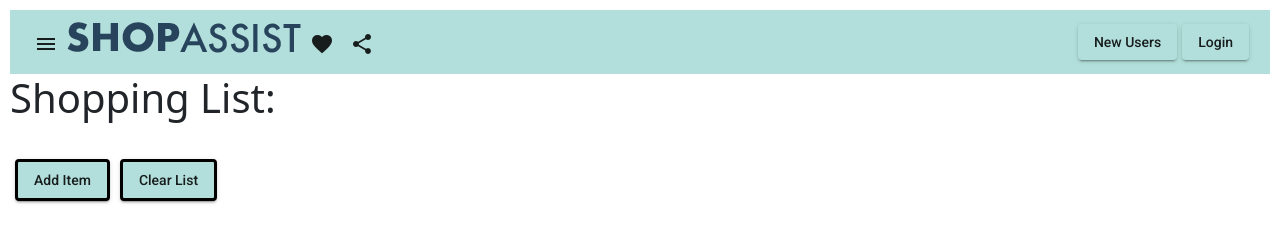
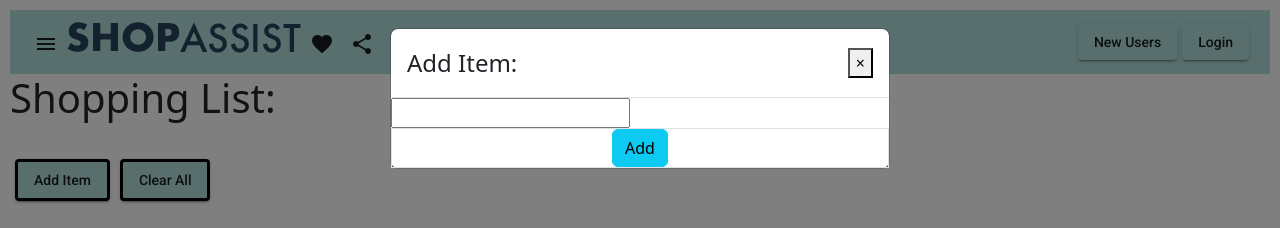
Before and after one commit to rallierod/Grocery-Cart2, an Angular app in the folder shopassitUI/: page /list in a window 1280 px wide. Both pictures are taken after a click on the button "Add Item". Shown: the top 228 px of the page. Built offline with nearby package versions, Linux system fonts and the light colour scheme; no server answers.

Commit message:
edit and clear list are complete

```diff
--- a/shopassitUI/src/app/list-item/list-item.component.html
+++ b/shopassitUI/src/app/list-item/list-item.component.html
@@ -1,8 +1,8 @@
 <h1>Shopping List:</h1>
 <br>
 <div>
-    <button mat-raised-button color="primary" class="border-button">Add Item</button>
-    <button mat-raised-button color="primary" class="border-button">Clear List</button>
+    <button mat-raised-button color="primary" class="border-button"  (click)="addListItem(listContent)">Add Item</button>
+    <button mat-raised-button color="primary" class="border-button" (click)="openClearAll(contentClearAll)">Clear All</button>
 </div>
 <br>
 <div>
@@ -10,3 +10,37 @@
         <div class="example-box" *ngFor="let listItem of list" cdkDrag>{{listItem}} <button (click)="onRemove(listItem)">Remove</button></div>
     </div>
 </div>
+
+<ng-template #listContent let-modal>
+    <div class="modal-header">
+      <h4 class="modal-title" id="modal-basic-title">Add Item:</h4>
+      <button type="button" class="close" aria-label="Close" (click)="modal.dismiss('Cross click')">
+        <span aria-hidden="true">&times;</span>
+      </button>
+    </div>
+    <form #f="ngForm" (ngSubmit)="onAddListItem(f)" novalidate>
+      <div>
+        <input id="listItem" name="listItem" ngModel />
+      </div>
+      <div class="border text-center">
+        <button data-dismiss="modal" class="btn btn-info">Add</button>
+      </div>
+    </form>
+</ng-template>
+
+<ng-template #contentClearAll let-modal>
+    <div class="modal-header">
+      <button type="button" class="close" aria-label="Close" (click)="modal.dismiss('Cross click')">
+        <span aria-hidden="true">&times;</span>
+      </button>
+    </div>
+    <div class="modal-body">
+      <h2>Are you sure you want to clear your list?</h2>
+      <div class="border text-center">
+        <button data-dismiss="modal" class="btn btn-danger" (click)="onClearAll()">Yes, clear all!</button>
+      </div>
+    </div>
+    <div class="modal-footer">
+      <button type="button" class="btn btn-outline-dark" (click)="modal.close('Save click')">Cancel</button>
+    </div>
+  </ng-template>
--- a/shopassitUI/src/app/list-item/list-item.component.ts
+++ b/shopassitUI/src/app/list-item/list-item.component.ts
@@ -1,8 +1,9 @@
 import { HttpClient } from '@angular/common/http';
 import { Component, OnInit } from '@angular/core';
-import { NgbModal } from '@ng-bootstrap/ng-bootstrap';
+import { ModalDismissReasons, NgbModal } from '@ng-bootstrap/ng-bootstrap';
 import { ListItemService } from '../list-item.service';
 import {CdkDragDrop, moveItemInArray} from '@angular/cdk/drag-drop';
+import { NgForm } from '@angular/forms';
 
 export class ListItem {
   constructor(
@@ -19,8 +20,10 @@ export class ListItem {
 })
 export class ListItemComponent implements OnInit {
 
+  closeResult: string | undefined;
   getList: ListItem[] = [];
   list: string[] = [];
+  addItem!: string;
 
   constructor(private httpClient: HttpClient, private modalService: NgbModal, private listItemService: ListItemService) { }
 
@@ -31,7 +34,7 @@ export class ListItemComponent implements OnInit {
   getListItems(){
     this.listItemService.getListItems().subscribe(
       response => {
-        console.log(response);
+        //console.log(response);
         this.getList = response;
         for(let i = 0; i < this.getList.length; i++) {
           if(this.list.includes(this.getList[i].listItem)) {
@@ -40,7 +43,7 @@ export class ListItemComponent implements OnInit {
             this.list.push(this.getList[i].listItem);
           }
         }
-        console.log(this.list);
+        //console.log(this.list);
       }
     );
   }
@@ -60,4 +63,44 @@ export class ListItemComponent implements OnInit {
     }
   }
 
+  private getDismissReason(reason: any): string {
+    if (reason === ModalDismissReasons.ESC) {
+      return 'by pressing ESC';
+    } else if (reason === ModalDismissReasons.BACKDROP_CLICK) {
+      return 'by clicking on a backdrop';
+    } else {
+      return `with: ${reason}`;
+    }
+  }
+
+  addListItem(content: any) {
+      this.modalService.open(content, {ariaLabelledBy: 'modal-basic-title'}).result.then((result) => {
+      this.closeResult = `Closed with: ${result}`;
+    }, (reason) => {
+      this.closeResult = `Dismissed ${this.getDismissReason(reason)}`;
+    });
+  }
+
+  onAddListItem(f: NgForm) {
+    this.listItemService.addListItem(f.value).subscribe(response => {
+      this.ngOnInit();
+    }
+    );
+    this.modalService.dismissAll(); //dismiss the modal
+  }
+
+  openClearAll(targetModal: any) {
+    this.modalService.open(targetModal, {
+      backdrop: 'static',
+      size: 'lg'
+    });
+  }
+
+  onClearAll() {
+    this.listItemService.deleteAll().subscribe((results) => {
+      this.ngOnInit();
+      this.modalService.dismissAll();
+    });
+    this.list.splice(0,this.list.length);
+  }
 }
```
